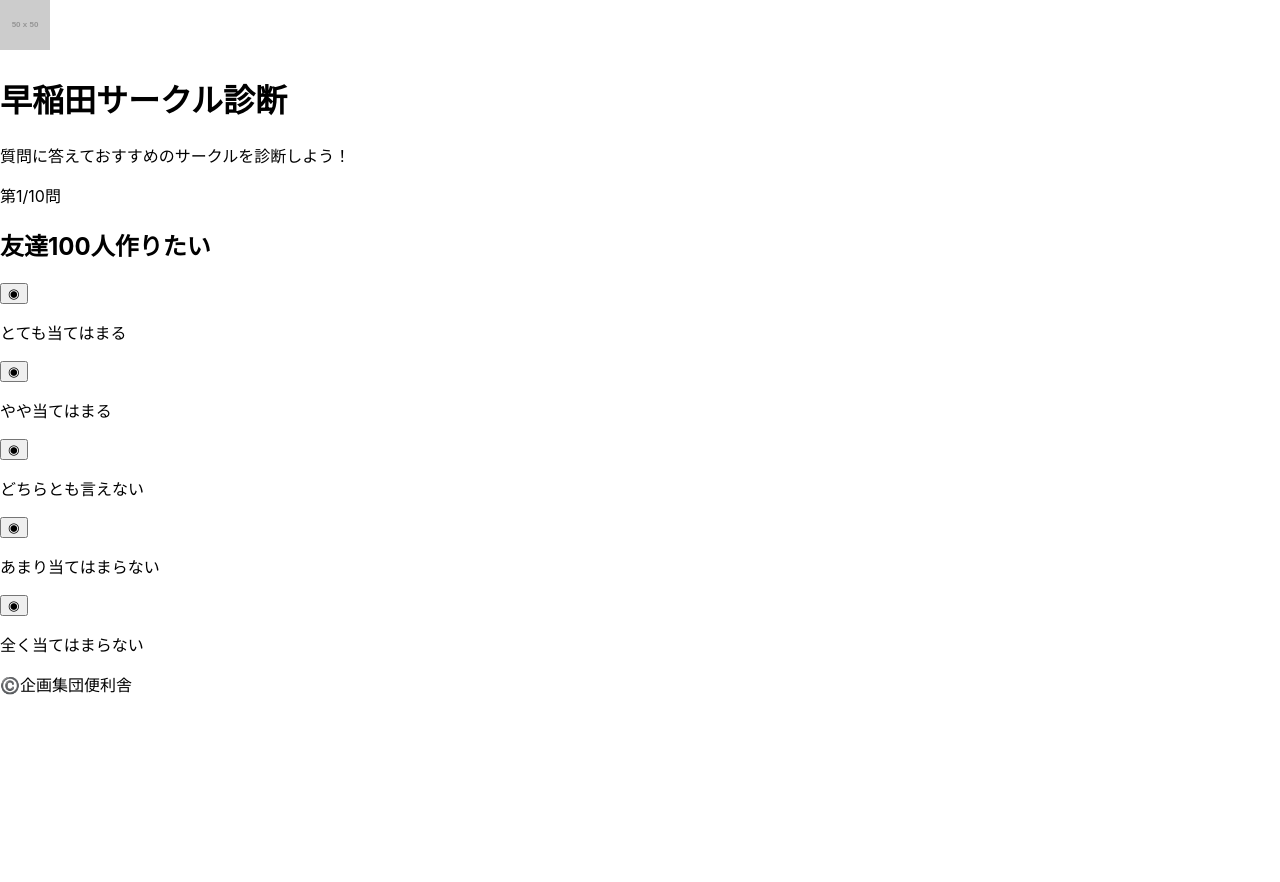
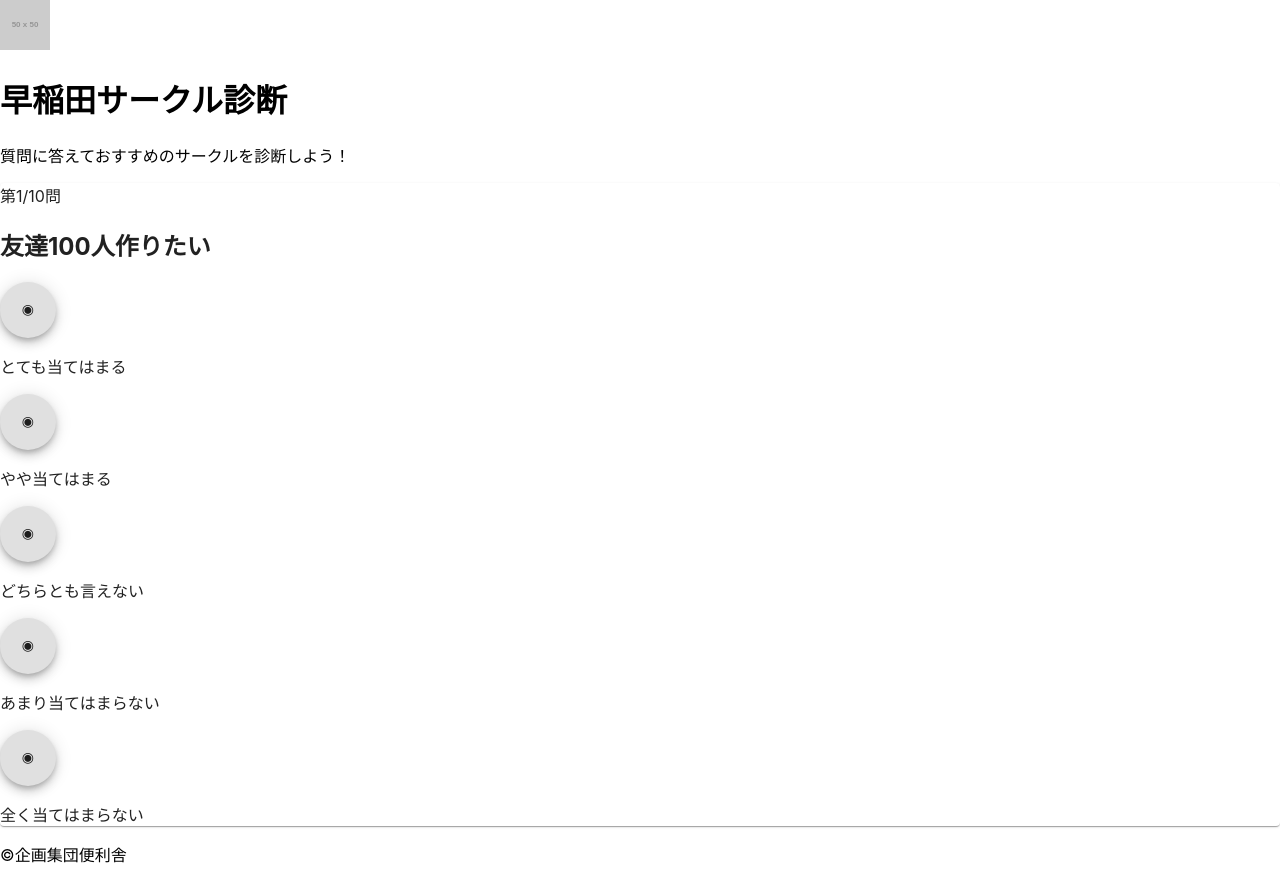
Before and after one commit to HIBIKIN/circle_test, a React (Create React App) app: page /question in a window 1280 px wide. Before the commit the page ends 800 px from the top, so only its background shows below. Built offline with nearby package versions, Linux system fonts and the light colour scheme.

Commit message:
add material-ui

```diff
--- a/package.json
+++ b/package.json
@@ -3,6 +3,7 @@
   "version": "0.1.0",
   "private": true,
   "dependencies": {
+    "@material-ui/core": "^4.9.14",
     "@testing-library/jest-dom": "^4.2.4",
     "@testing-library/react": "^9.3.2",
     "@testing-library/user-event": "^7.1.2",
--- a/src/components/footer.tsx
+++ b/src/components/footer.tsx
@@ -4,7 +4,7 @@
   return (
     <div>
       <footer>
-        <p>©️企画集団便利舎</p>
+        <p><span>©</span>企画集団便利舎</p>
       </footer>
     </div>
   );
--- a/src/components/questions/question1.tsx
+++ b/src/components/questions/question1.tsx
@@ -1,31 +1,48 @@
 import React, { FC } from 'react';
+import { createStyles, makeStyles } from '@material-ui/core/styles';
+import Paper from '@material-ui/core/Paper';
+import Button from '@material-ui/core/Button';
+import Fab from '@material-ui/core/Fab';
+
+
+const useStyle = makeStyles(() =>
+  createStyles({
+    startButton: {
+      display: 'flex',
+      flexWrap: 'wrap',
+      margin: '20px',
+    },
+
+  }),
+)
+
 
 const Question1: FC = () => {
   return (
-    <div>
+    <Paper>
       <p>第1/10問</p>
       <h2>友達100人作りたい</h2>
       <div>
-        <button>◉</button>
+        <Fab>◉</Fab>
         <p>とても当てはまる</p>
       </div>
       <div>
-        <button>◉</button>
+        <Fab>◉</Fab>
         <p>やや当てはまる</p>
       </div>
       <div>
-        <button>◉</button>
+        <Fab>◉</Fab>
         <p>どちらとも言えない</p>
       </div>
       <div>
-        <button>◉</button>
+        <Fab>◉</Fab>
         <p>あまり当てはまらない</p>
       </div>
       <div>
-        <button>◉</button>
+        <Fab>◉</Fab>
         <p>全く当てはまらない</p>
       </div>
-    </div>
+    </Paper>
   );
 }
 
--- a/src/components/shareButton.tsx
+++ b/src/components/shareButton.tsx
@@ -1,10 +1,22 @@
 import React, { FC } from 'react';
+import {createStyles, makeStyles} from '@material-ui/core/styles';
+import Button from '@material-ui/core/Button';
+
+const useStyle = makeStyles(() =>
+  createStyles({
+    buttonStyle: {
+      // height: '300px',
+    },
+
+  }),
+)
 
 const ShareButton: FC = () => {
+  const classes = useStyle();
   return(
-    <button>
+    <Button className={classes.buttonStyle} variant="contained" color="primary">
       Twitterで結果をシェア
-    </button>
+    </Button>
   );
 }
 
--- a/src/components/startBlock.tsx
+++ b/src/components/startBlock.tsx
@@ -1,17 +1,35 @@
 import React, {FC} from 'react';
+import { createStyles, makeStyles } from '@material-ui/core/styles';
+import Paper from '@material-ui/core/Paper';
+import Button from '@material-ui/core/Button';
+
+const useStyle = makeStyles(() =>
+  createStyles({
+    startButton: {
+      display: 'flex',
+      flexWrap: 'wrap',
+      margin: '20px',
+    },
+
+  }),
+)
+
+
 
 const StartBlock: FC = () => {
+  const classes = useStyle();
+
   return(
-    <div>
+    <Paper>
       <p>
         10の質問に答えて
         <br/>性格診断とおすすめのサークルを
         <br/>見てみよう
       </p>
-      <button>
+      <Button variant="contained" color="secondary">
         診断を開始する
-      </button>
-    </div>
+      </Button>
+    </Paper>
   );
 }
 
```
Also changed, not shown: 1 other file (tests, documents, lock files or other folders).
